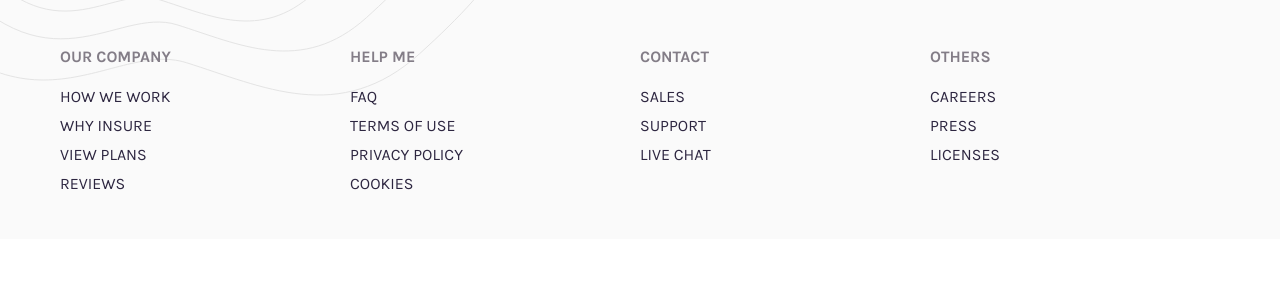
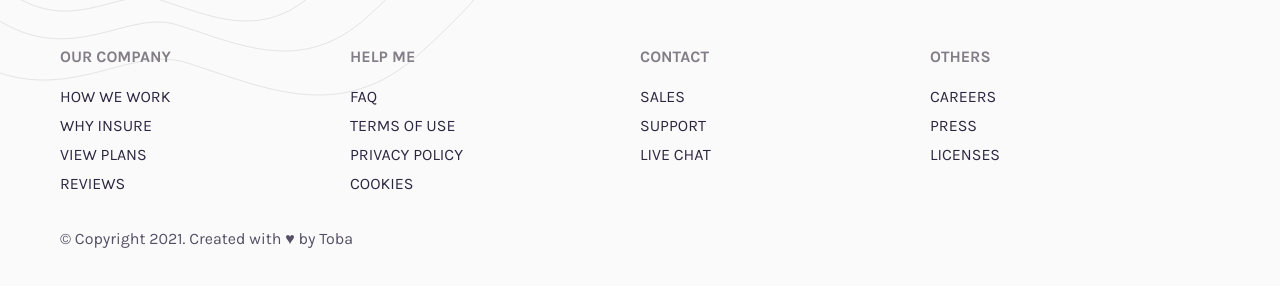
Before and after one commit to Toba3231995/Insure-landing-page, a plain HTML site: page index.html in a window 1280 px wide. Shown: the part 1895-2181 px from the top of the page. Before the commit the page ends 2134 px from the top, so only its background shows below. Drawn offline with Linux system fonts and the light colour scheme.

Commit message:
Update index.html

```diff
--- a/index.html
+++ b/index.html
@@ -169,6 +169,9 @@
               </ul>
           </div>
         </div>
+          <p>
+        &copy; Copyright 2021. Created with ♥ by Toba
+      </p>
       </div>
     </footer>
 
```
